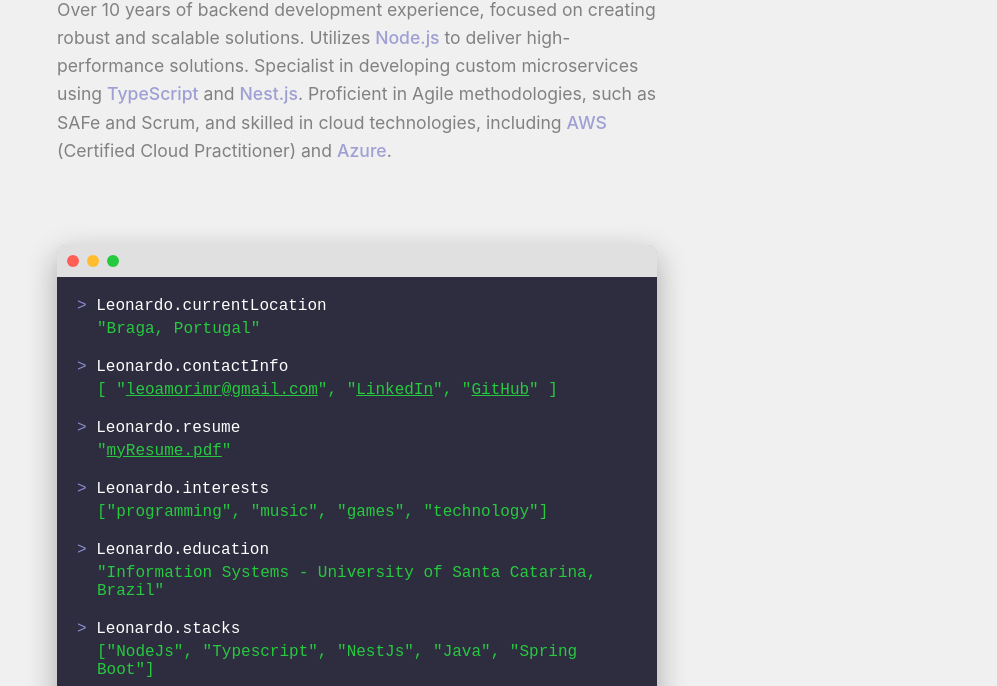
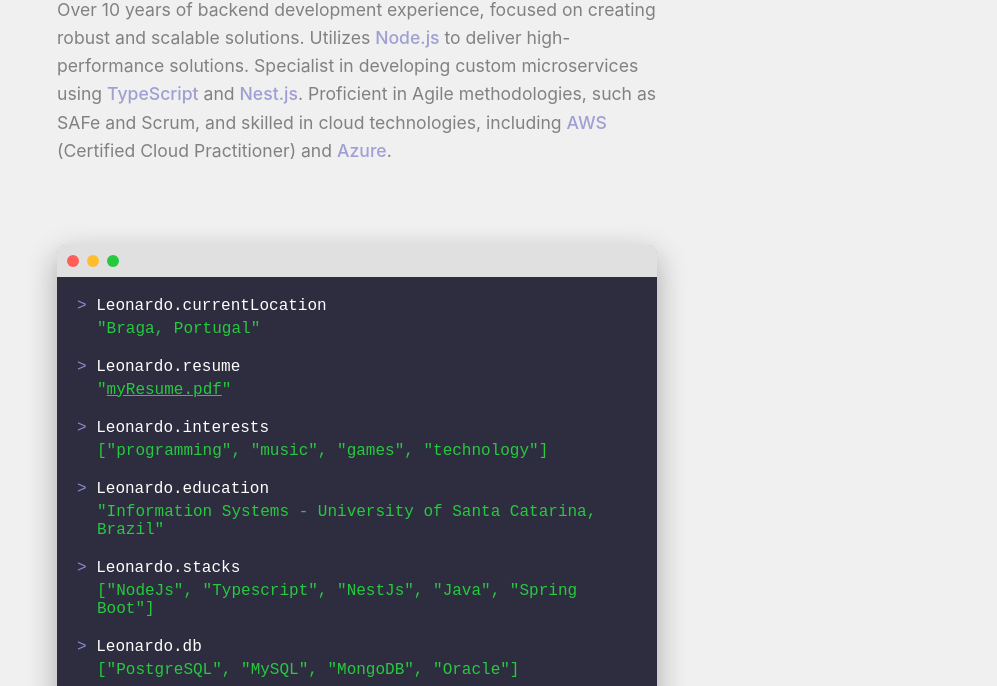
Before and after one commit to leoamorimr/portfolio2025, a plain HTML site: page index.html in a window 1280 px wide. Shown: the part 114-800 px from the top of the page, without its empty margins (283-1280 px from the left). Drawn offline with Linux system fonts and the light colour scheme.

Commit message:
fix remove duplicated contactInfo

```diff
--- a/index.html
+++ b/index.html
@@ -60,16 +60,6 @@
 
             <div class="line">
                 <span class="prompt">> </span>
-                <span class="command" data-text="Leonardo.contactInfo"></span>
-                <div class="response">[
-                    "<a href="mailto:leoamorimr@gmail.com">leoamorimr@gmail.com</a>",
-                    "<a href="https://linkedin.com/in/leoamorimr" target="_blank">LinkedIn</a>",
-                    "<a href="https://github.com/leoamorimr" target="_blank">GitHub</a>"
-                    ]</div>
-            </div>
-
-            <div class="line">
-                <span class="prompt">> </span>
                 <span class="command" data-text="Leonardo.resume"></span>
                 <div class="response">"<a
                         href="https://my-portfoliobucket00.s3.eu-west-1.amazonaws.com/CV_Leonardo-Ramos.pdf"
```
